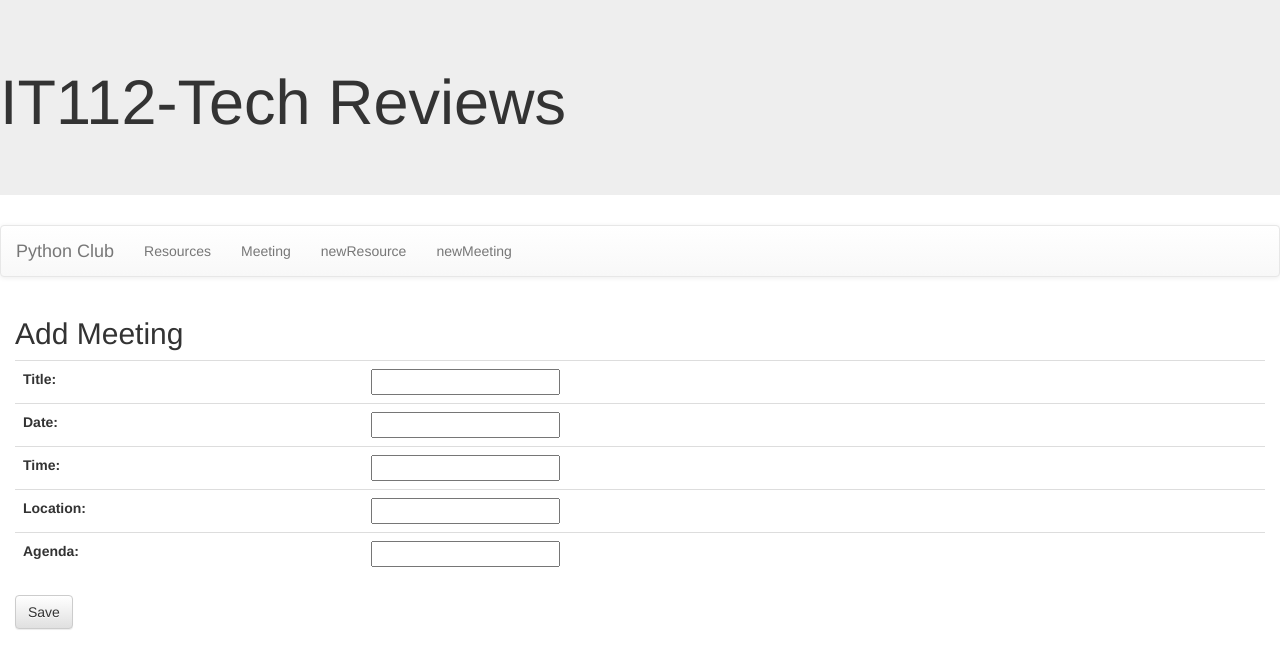
After one commit to SEA-Hank/PythonClub, a Django app: page /club/newMeeting in a window 1280 px wide. The commit adds this page. Shown: the top 669 px of the page. Run offline with Django 3.2, Linux system fonts and the light colour scheme; some libraries are stand-ins or nearby versions.

Commit message:
new Resource and new Meeting

```diff
--- /dev/null
+++ b/Club/forms.py
@@ -0,0 +1,17 @@
+from .models import Meeting, Resource
+from django.forms import ModelForm
+
+
+class MeetingForm(ModelForm):
+    class Meta:
+        model = Meeting
+        fields = '__all__'
+
+
+class ResourceForm(ModelForm):
+    class Meta:
+        model = Resource
+        fields = '__all__'
+        labels = {
+            "userid": "Create by"
+        }
--- a/Club/static/css/resource.css
+++ b/Club/static/css/resource.css
@@ -16,3 +16,10 @@
 .met-bgcolor {
   background-color: beige;
 }
+
+.thx-for-add {
+  padding: 10px 0px;
+  font-weight: bold;
+  color: green;
+  font-style: italic;
+}
--- a/Club/templates/base.html
+++ b/Club/templates/base.html
@@ -31,6 +31,8 @@
         <ul class="nav navbar-nav">
           <li><a href="{% url 'getResource' %}">Resources</a></li>
           <li><a href="{% url 'getMeeting' %}">Meeting</a></li>
+          <li><a href="{% url 'newResource' %}">newResource</a></li>
+          <li><a href="{% url 'newMeeting' %}">newMeeting</a></li>
         </ul>
       </div>
     </nav>
--- a/Club/templates/club/Meeting.html
+++ b/Club/templates/club/Meeting.html
@@ -12,5 +12,6 @@
       <a href="{% url 'meetingDetails' id=met.id %}">{{ met.title }}</a>
     </td>
   </tr>
-  {% endfor %} {% endblock %}
+  {% endfor %}
 </table>
+{% endblock %}
--- a/Club/templates/club/Resource.html
+++ b/Club/templates/club/Resource.html
@@ -21,5 +21,6 @@
     <td>{{res.date}}</td>
     <td>{{res.userid.username}}</td>
   </tr>
-  {% endfor %} {% endblock %}
+  {% endfor %}
 </table>
+{% endblock %}
--- /dev/null
+++ b/Club/templates/club/newMeeting.html
@@ -0,0 +1,11 @@
+{% extends 'base.html' %} {% block content %}
+<h2>Add Meeting</h2>
+<form method="POST" class="post-form">
+  <table class="table">
+    {% csrf_token %} {{ form.as_table }}
+  </table>
+  <button type="submit" class="save btn btn-default">Save</button>
+</form>
+{% if isSaveOne %}
+<p class="thx-for-add">Thanks for add a new meeting</p>
+{% endif %} {% endblock %}
--- a/Club/urls.py
+++ b/Club/urls.py
@@ -7,4 +7,6 @@ urlpatterns = [
     path('getResource', views.getResource, name='getResource'),
     path('getMeeting', views.getMeeting, name='getMeeting'),
     path('meetingDetail/<int:id>', views.meetingDetails, name='meetingDetails'),
+    path('newResource', views.newResource, name='newResource'),
+    path('newMeeting', views.newMeeting, name='newMeeting')
 ]
--- a/Club/views.py
+++ b/Club/views.py
@@ -1,5 +1,6 @@
 from django.shortcuts import get_object_or_404, render
 from .models import Resource, Meeting
+from .forms import MeetingForm, ResourceForm
 # Create your views here.
 
 
@@ -20,3 +21,25 @@ def getMeeting(request):
 def meetingDetails(request, id):
     details = get_object_or_404(Meeting, pk=id)
     return render(request, 'club/meetingDetails.html', {"details": details})
+
+
+def newResource(request):
+    isSaveOne = False
+    if request.method == 'POST':
+        form = ResourceForm(request.POST)
+        if form.is_valid():
+            newres = form.save()
+            isSaveOne = True
+    form = ResourceForm()
+    return render(request, 'club/newResource.html', {'form': form, 'isSaveOne': isSaveOne})
+
+
+def newMeeting(request):
+    isSaveOne = False
+    if request.method == 'POST':
+        form = MeetingForm(request.POST)
+        if form.is_valid():
+            newmet = form.save()
+            isSaveOne = True
+    form = MeetingForm()
+    return render(request, 'club/newMeeting.html', {'form': form, "isSaveOne": isSaveOne})
```
Also changed, not shown: Club/templates/club/newResource.html (added, +11 -0 lines).
